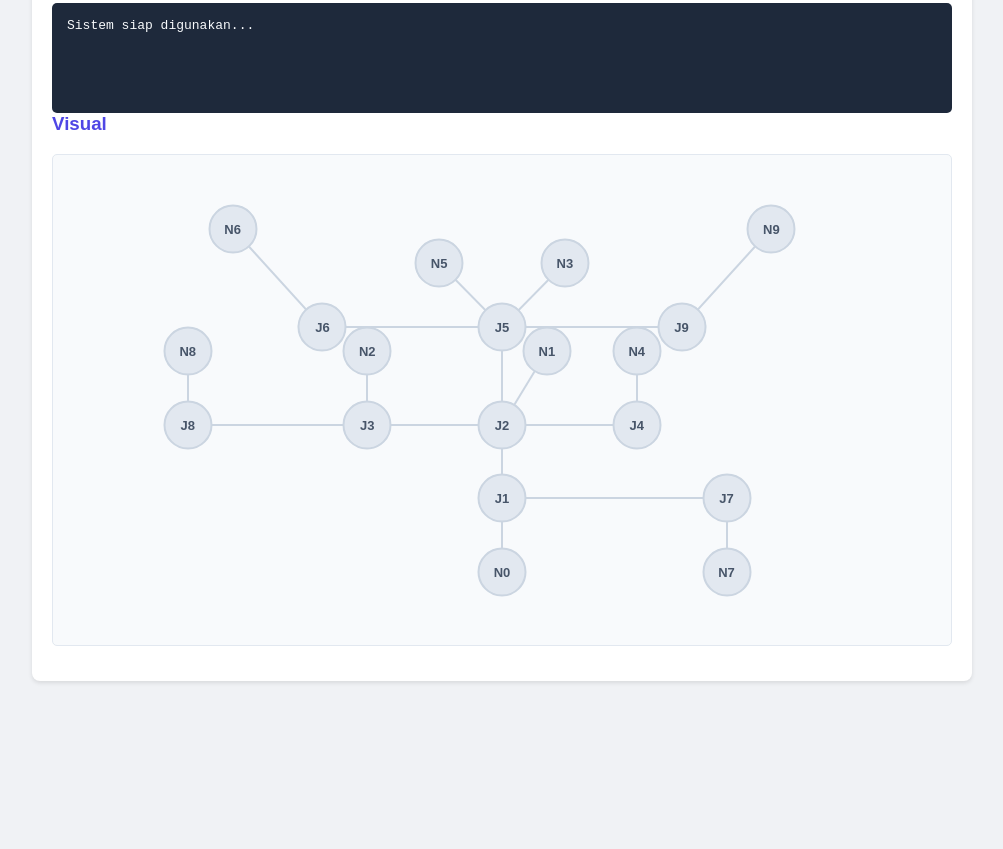
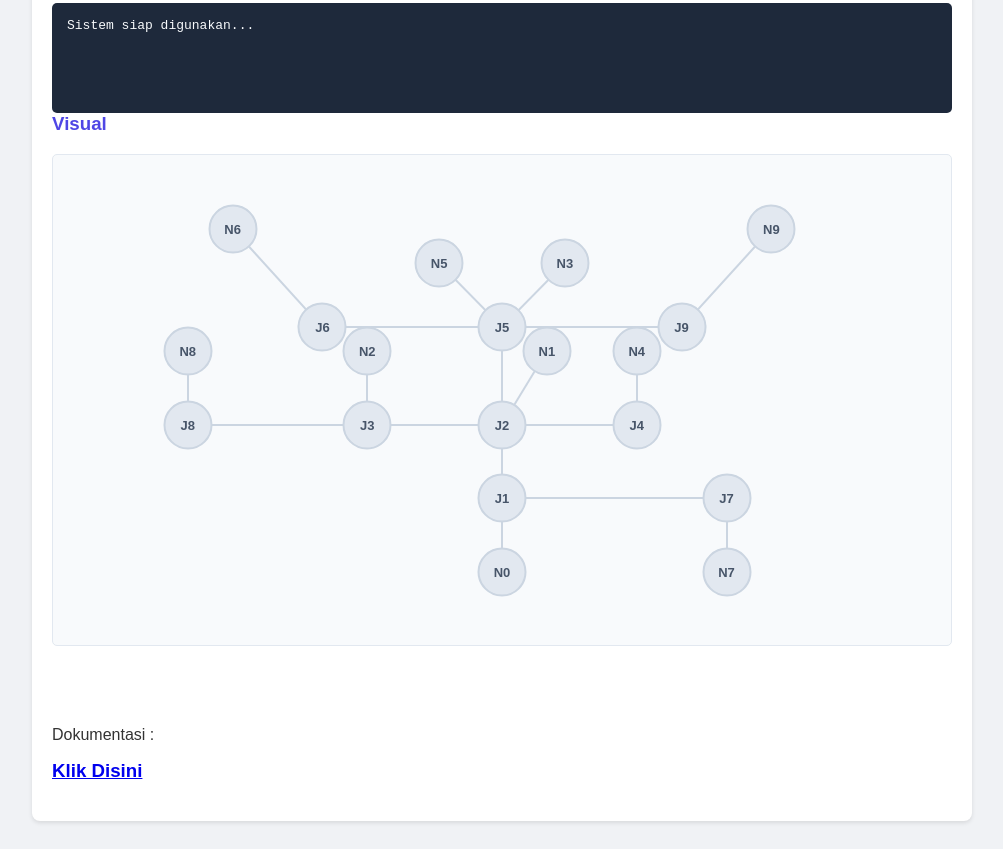
Before and after one commit to prastya-dev/E-Health, a plain HTML site: page index.html in a window 1280 px wide. Shown: the part 692-1541 px from the top of the page, without its empty margins (138-1141 px from the left). Before the commit the page ends 1401 px from the top, so only its background shows below. Drawn offline with Linux system fonts and the light colour scheme.

Commit message:
Update index.html

```diff
--- a/index.html
+++ b/index.html
@@ -46,7 +46,7 @@
     <div id="graph-visualizer">
         <svg id="svg-layer"></svg>
     </div>
-
+ <p style="margin-top : 5rem;">Dokumentasi : <h3><a href="dokumentasi_kode.html">Klik Disini</a></h3></p>
 
 </div>
 
```
